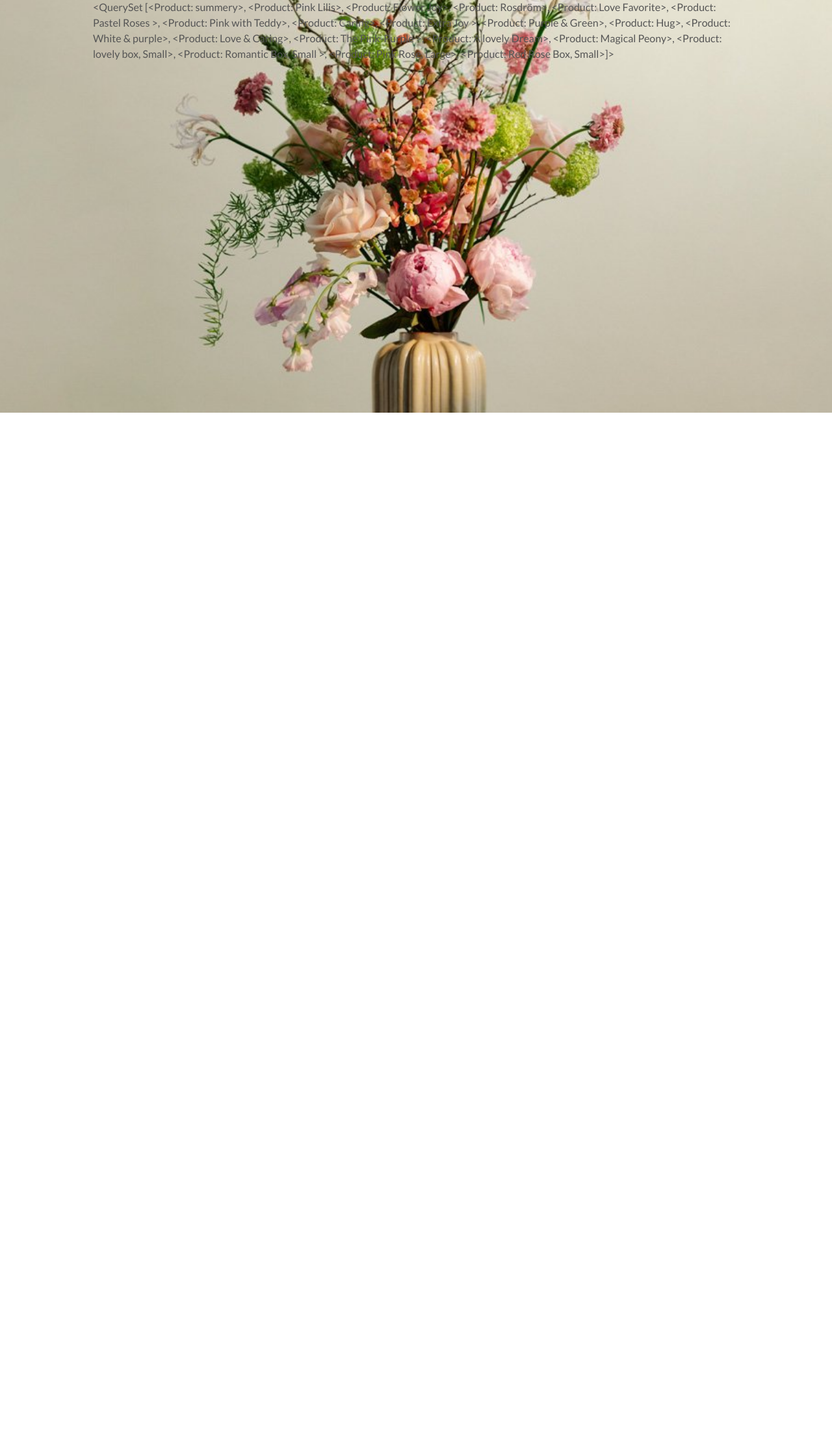
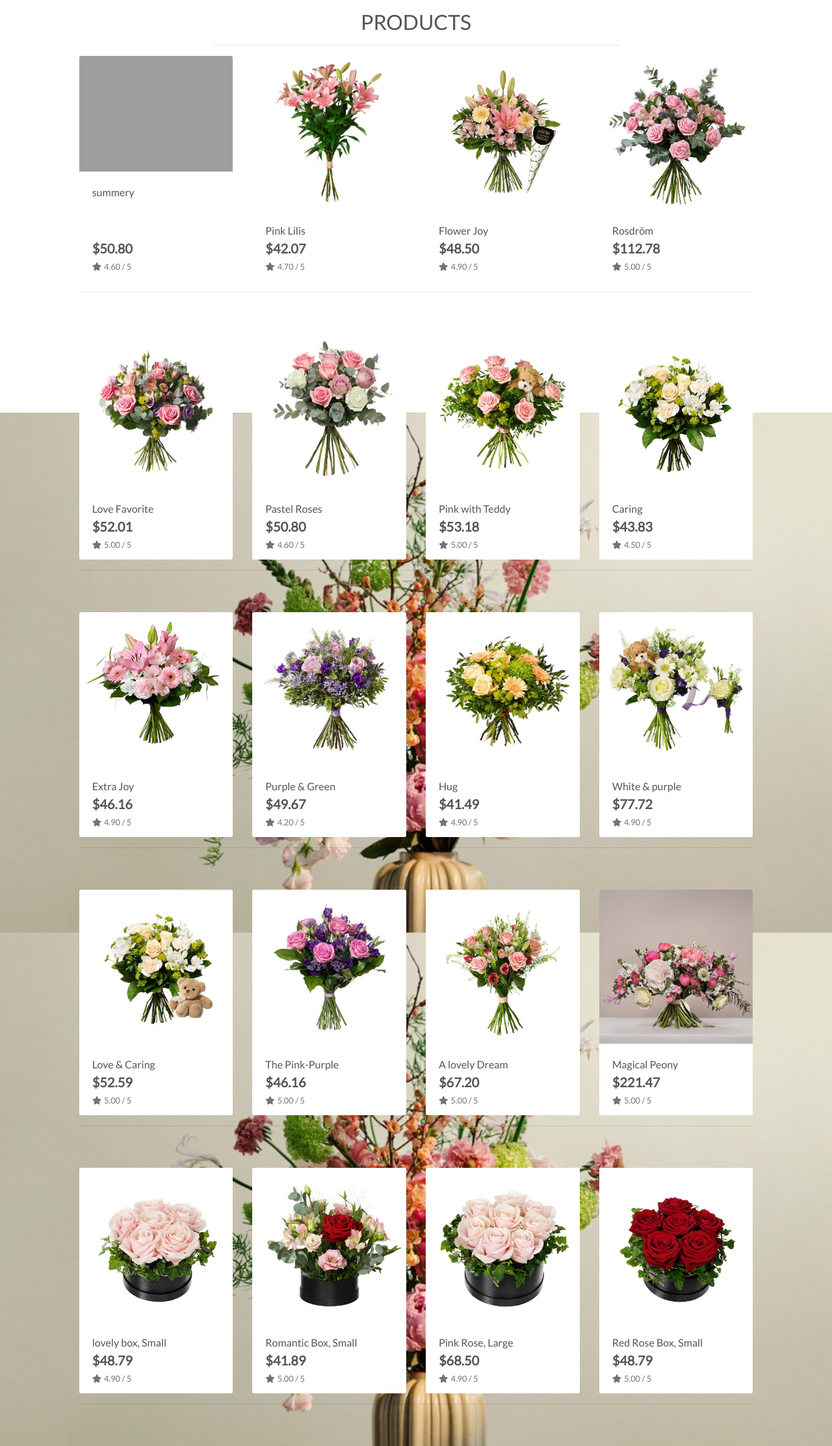
Before and after one commit to YOSTINA-dh/flower_store1, a Django app: template products/templates/products/products.html in a window 1280 px wide. Shown: the part 165-2390 px from the top of the page at 65% size. Before the commit the page ends 800 px from the top, so only its background shows below. Run offline with Django 3.2, Linux system fonts and the light colour scheme; the template is opened without the code that fills it: values that come from a table or form of the project are taken from there, others are empty; data comes from the database, SQL or seed files in the repository; both versions use the stored data as it was after the commit; some libraries are stand-ins or nearby versions; grey boxes are pictures that could not be loaded.

Commit message:
started product template

```diff
--- a/products/templates/products/products.html
+++ b/products/templates/products/products.html
@@ -10,10 +10,69 @@
 {% endblock %}
 
 {% block content %}
-    <div class="container">
+    <div class="overlay"></div>
+    <div class="container-fluid">
         <div class="row">
-            <div class="col">
-                {{ products }}
+            <div class="col text-center mt-3">
+                <h2 class="logo-font">Products</h2>
+                <hr class="w-50 mb-1">
+            </div>
+        </div>
+        <div class="row">
+            <div class="product-container col-10 offset-1">
+                <div class="row mt-1 mb-2"></div>
+                <div class="row">
+                    {% for product in products %}
+                        <div class="col-sm-6 col-md-6 col-lg-4 col-xl-3">
+                            <div class="card h-100 border-0">
+                                {% if product.image %}
+                                <a href="{% url 'product_detail' product.id %}">
+                                    <img class="card-img-top img-fluid" src="{{ product.image.url }}" alt="{{ product.name }}">
+                                </a>
+                                {% else %}
+                                <a href="{% url 'product_detail' product.id %}">
+                                    <img class="card-img-top img-fluid" src="{{ MEDIA_URL }}noimage.png" alt="{{ product.name }}">
+                                </a>
+                                {% endif %}
+                                <div class="card-body pb-0">
+                                    <p class="mb-0">{{ product.name }}</p>
+                                </div>
+                                <div class="card-footer bg-white pt-0 border-0 text-left">
+                                    <div class="row">
+                                        <div class="col">
+                                            <p class="lead mb-0 text-left font-weight-bold">${{ product.price }}</p>
+                                            {% if product.rating %}
+                                                <small class="text-muted"><i class="fas fa-star mr-1"></i>{{ product.rating }} / 5</small>
+                                            {% else %}
+                                                <small class="text-muted">No Rating</small>
+                                            {% endif %}
+                                        </div>
+                                    </div>
+                                </div>
+                            </div>
+                        </div>
+                        {% if forloop.counter|divisibleby:1 %}
+                            <div class="col-12 d-sm-none mb-5">
+                                <hr>
+                            </div>
+                        {% endif %}
+                        {% if forloop.counter|divisibleby:2 %}
+                            <div class="col-12 d-none d-sm-block d-md-block d-lg-none mb-5">
+                                <hr>
+                            </div>
+                        {% endif %}
+                        {% if forloop.counter|divisibleby:3 %}
+                            <div class="col-12 d-none d-lg-block d-xl-none mb-5">
+                                <hr>
+                            </div>
+                        {% endif %}
+                        {% if forloop.counter|divisibleby:4 %}
+                            <div class="col-12 d-none d-xl-block mb-5">
+                                <hr>
+                            </div>
+                        {% endif %}
+                    {% endfor %}
+                </div>
             </div>
         </div>
     </div>
--- a/products/views.py
+++ b/products/views.py
@@ -1,5 +1,6 @@
 from django.shortcuts import render
 from .models import Product
+
 
 # Create your views here.
 
--- a/static/css/base.css
+++ b/static/css/base.css
@@ -69,6 +69,16 @@ body {
     background: rgb(236, 150, 150)  !important;
 }
 
+.overlay {
+	height: 100%;
+	width: 100%;
+	top: 0;
+	left: 0;
+	position: fixed;
+	background: white;
+	z-index: -1;
+}
+
 /* -------------------------------- Media Queries */
 
 /* Slightly larger container on xl screens */
```
Also changed, not shown: media/BB45(2).jpg (added), media/BB45_2.jpg (added), media/BB45_3.jpg (added), media/gfit.jpg (renamed from media/gift2.jpg), media/gfit_PrH3WwG.jpg (added), media/rom.jpg (renamed from media/Rom6 (2).jpg), media/rom_IUNuS85.jpg (added), products/fixtures/products.json.
